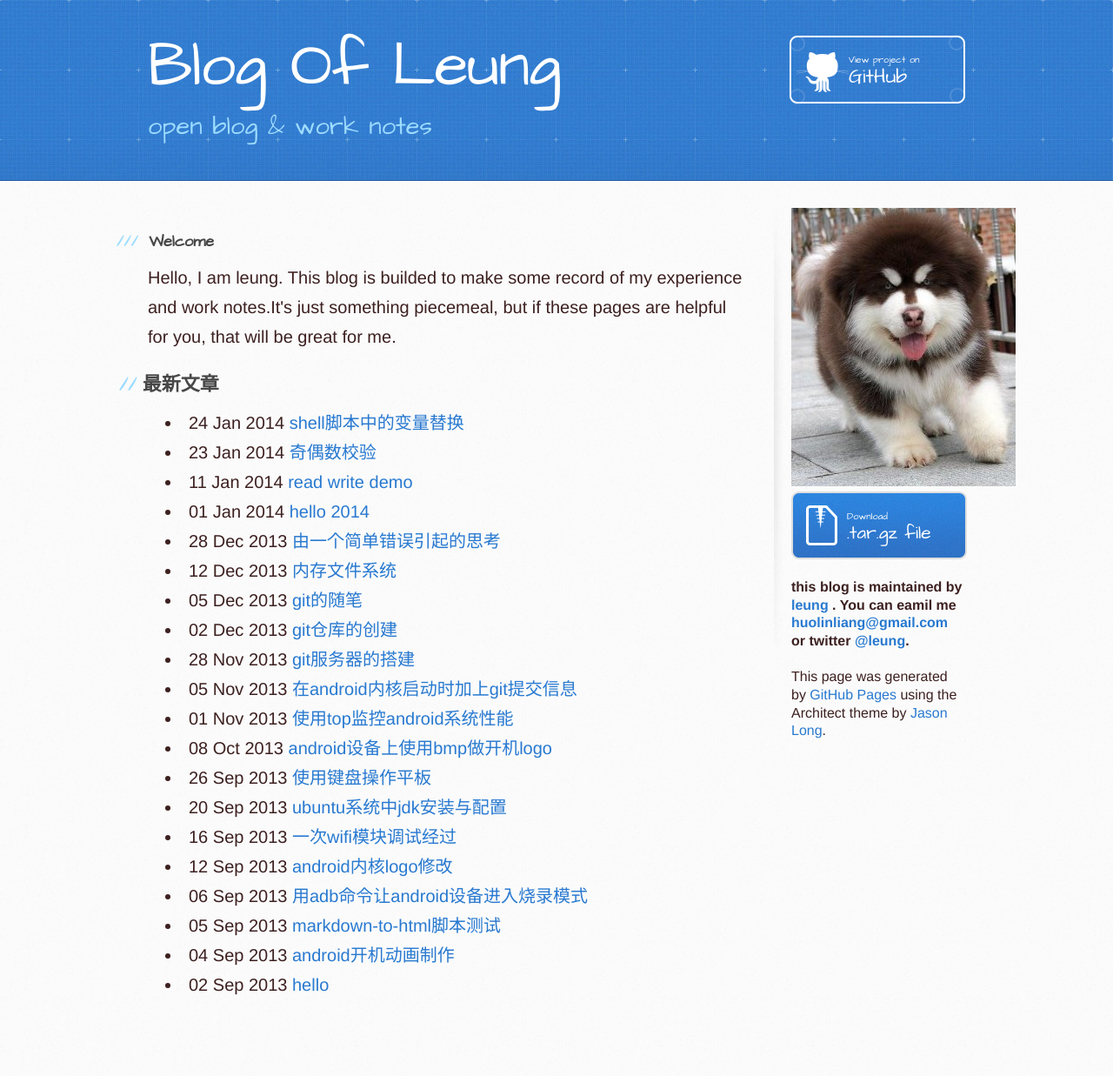
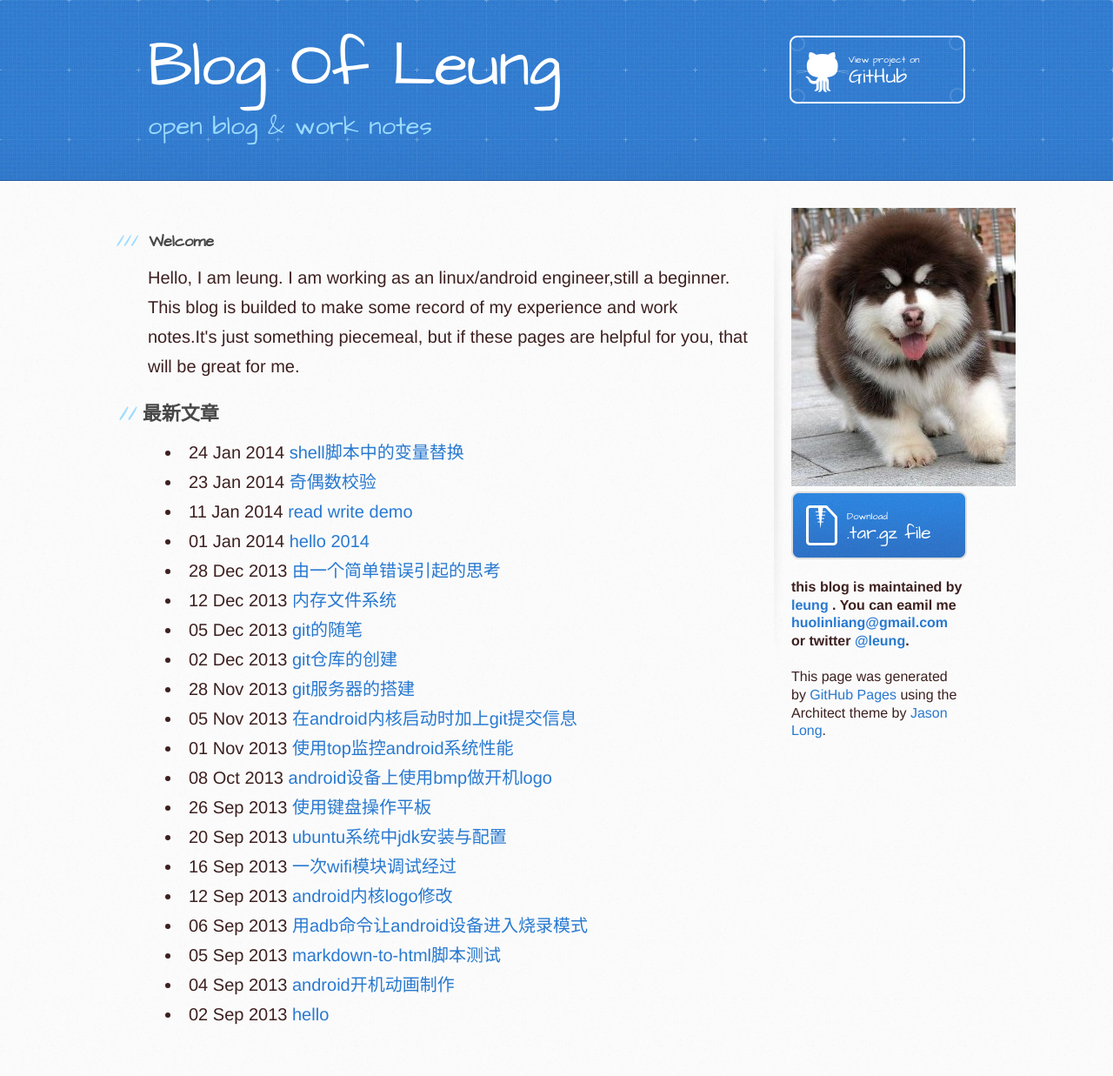
Before and after one commit to huolinliang/blog_leung, a Jekyll site: the page built from index.html, in a window 1280 px wide. Shown: the whole page at 87% size. Built offline with Jekyll 4.4.1, drawn with Linux system fonts in a browser that asks for light colours; Markdown is read by kramdown in place of the engine named in the settings; before the commit the page ends 1203 px from its top, so only the background shows below that.

Commit message:
modify index

```diff
--- a/index.html
+++ b/index.html
@@ -33,7 +33,7 @@
           <h3>
 <a name="welcome" class="anchor" href="#welcome"><span class="octicon octicon-link"></span></a>Welcome</h3>
 
-<p>Hello, I am leung. This blog is builded to make some record of my experience and work notes.It's just something piecemeal, but if these pages are helpful for you, that will be great for me. </p>
+<p>Hello, I am leung. I am working as an linux/android engineer,still a beginner. This blog is builded to make some record of my experience and work notes.It's just something piecemeal, but if these pages are helpful for you, that will be great for me. </p>
 
 <h2>最新文章</h2>
 <ul>
```
